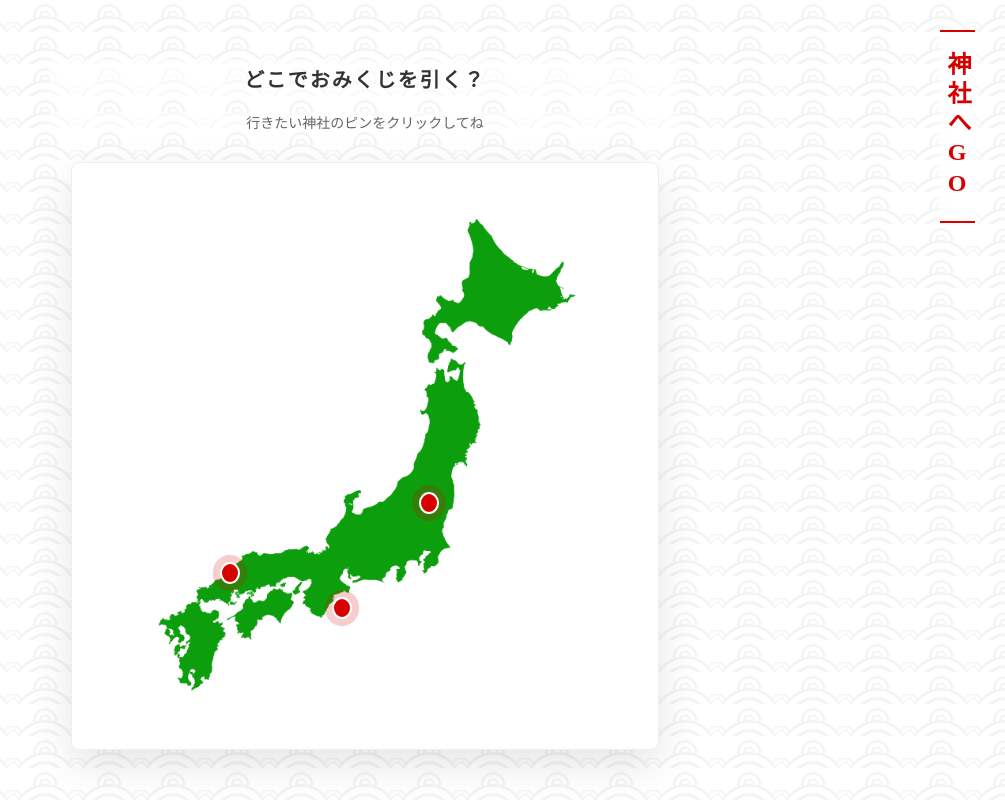
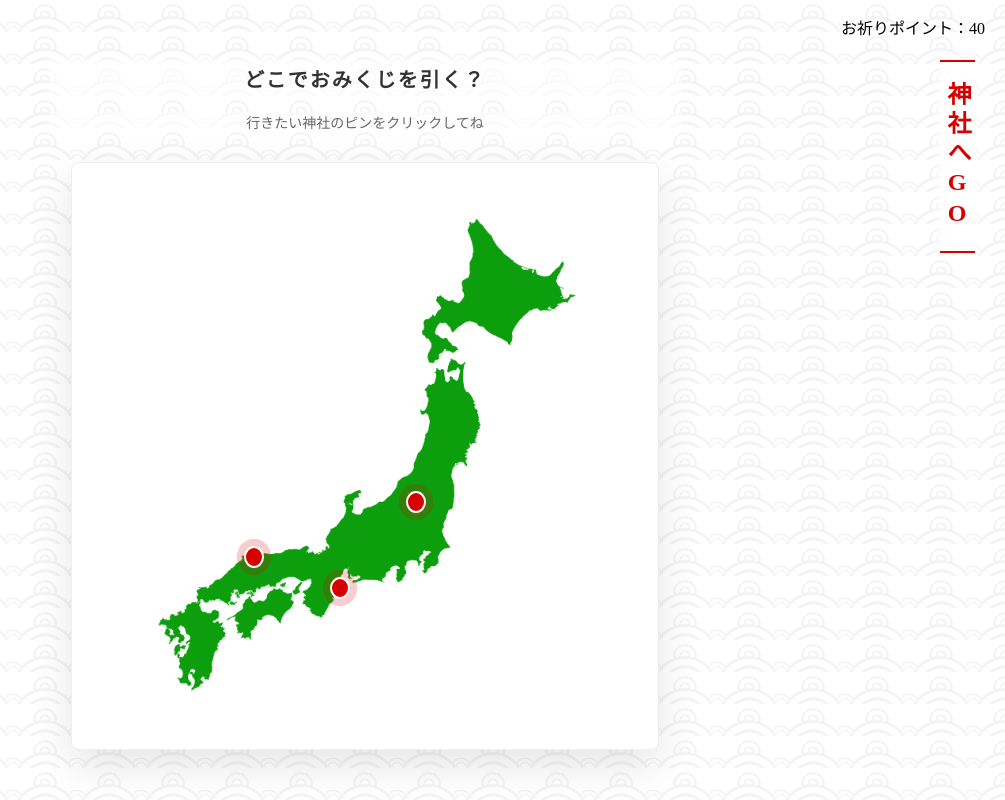
Before and after one commit to OOP2-2025-final-G04/JinjaheGo, a Flask app: page / in a window 1280 px wide. Shown: the whole page, without its empty margins (275-1280 px from the left). Run offline with Flask 3, Linux system fonts and the light colour scheme.

Commit message:
ポイントと座標

```diff
--- a/app.py
+++ b/app.py
@@ -1,6 +1,8 @@
+import json
 import sys
 import os
 
+# 現在のディレクトリをパスに追加
 sys.path.append(os.path.dirname(os.path.abspath(__file__)))
 
 from flask import Flask, render_template
@@ -10,36 +12,54 @@ from models.models import db, User
 from models.omikuji import OmikujiHistory
 from routes.omikuji import omikuji_bp
 from routes.choose import choose_bp
-import json
+from routes.index import index_bp # もしindex.pyがない場合は削除してください
 
 app = Flask(__name__)
 
-# ★ DB初期化（OK）
+# ★ DB初期化
 db.connect()
 db.create_tables([User, OmikujiHistory])
 
 # ★ Blueprint登録
+# index_bpがある場合は登録、なければコメントアウト
+# app.register_blueprint(index_bp)
+
 app.register_blueprint(omikuji_bp)
 
-# Blueprint登録
 for bp in blueprints:
     app.register_blueprint(bp)
 
 app.register_blueprint(choose_bp)
 
+def get_current_points():
+    # point.json の絶対パスを取得
+    point_file = os.path.join(os.path.dirname(__file__), 'point.json')
+    point_file = os.path.abspath(point_file)
+
+    point = 0
+
+    if os.path.exists(point_file):
+        try:
+            with open(point_file, 'r', encoding='utf-8') as f:
+                data = json.load(f)
+                point = data.get('point', 0)
+        except Exception:
+            point = 0
+
+    return point
 
 @app.route("/")
 def index():
-    return render_template("index.html")
+    # ポイントを取得して画面に渡す
+    points = get_current_points()
+    return render_template("index.html", points=points)
 
 
-# 神社ごとの処理
-# 例: /shrine/ise にアクセスが来たらここが動く
 @app.route("/shrine/<name>")
 def shrine_omikuji(name):
-    # name には "ise", "izumo", "itsukushima" が入ります
+    # 結果画面でもポイントを表示
+    points = get_current_points()
 
-    # ここで「伊勢神宮なら大吉が出やすい」みたいな特別処理も書けます！
     if name == "ise":
         display_name = "伊勢神宮"
     elif name == "izumo":
@@ -49,14 +69,12 @@ def shrine_omikuji(name):
     else:
         display_name = "謎の神社"
 
-    return render_template("result.html", shrine_name=display_name)
+    return render_template("result.html", shrine_name=display_name, points=points)
 
 
 @app.route("/choose")
 def choose():
-    with open("static/point.json") as f:
-        data = json.load(f)
-        points = data["points"]
+    points = get_current_points()
     return render_template("choose.html", points=points)
 
 
--- a/point.json
+++ b/point.json
@@ -1,7 +1,3 @@
 {
-<<<<<<< HEAD
-  "point": 18
-=======
-  "point": 37
->>>>>>> e1225e9a8bdfc9b82441a294f975a0e24aee93b6
+  "point": 40
 }
--- a/static/css/style.css
+++ b/static/css/style.css
@@ -9,7 +9,6 @@ body {
     padding: 0;
     min-height: 100vh;
 
-    /* ▼▼▼ ここが波模様（青海波）を作る魔法のコード ▼▼▼ */
     background-image:
         radial-gradient(circle at 100% 150%, #ffffff 24%, #f4f4f4 25%, #f4f4f4 28%, #ffffff 29%, #ffffff 36%, #f4f4f4 37%, #f4f4f4 40%, transparent 40%, transparent),
         radial-gradient(circle at 0    150%, #ffffff 24%, #f4f4f4 25%, #f4f4f4 28%, #ffffff 29%, #ffffff 36%, #f4f4f4 37%, #f4f4f4 40%, transparent 40%, transparent),
@@ -17,7 +16,6 @@ body {
         radial-gradient(circle at 100% 50%, #ffffff 5%, #f4f4f4 6%, #f4f4f4 8%, #ffffff 9%, #ffffff 14%, #f4f4f4 15%, #f4f4f4 18%, transparent 18%, transparent),
         radial-gradient(circle at 0    50%, #ffffff 5%, #f4f4f4 6%, #f4f4f4 8%, #ffffff 9%, #ffffff 14%, #f4f4f4 15%, #f4f4f4 18%, transparent 18%, transparent);
     background-size: 64px 32px; /* 波の大きさ */
-    /* ▲▲▲ ここまで ▲▲▲ */
 
     /* 画面中央に配置 */
     display: flex;
--- a/static/point.json
+++ b/static/point.json
@@ -1 +1,3 @@
-{"points": 10}
+{
+    "points": 10
+}
--- a/templates/index.html
+++ b/templates/index.html
@@ -4,28 +4,54 @@
     <meta charset="UTF-8">
     <title>日本地図おみくじ</title>
     <link rel="stylesheet" href="{{ url_for('static', filename='css/style.css') }}">
+
+    <style>
+        .point-display {
+            position: absolute;
+            top: 15px;       /* 画面の一番上に配置 */
+            right: 20px;     /* 右端 */
+
+            color: #000000;    /* 黒文字 */
+            font-size: 16px;   /* 文字サイズ */
+            font-family: "Shippori Mincho", "Hiragino Mincho ProN", "Yu Mincho", serif;
+
+            z-index: 9999;     /* 最前面に表示 */
+        }
+
+        /* ロゴの位置調整（ポイント表示の下へずらす） */
+        .app-title {
+            top: 60px !important; /* 上からの距離を増やして下げる */
+            right: 30px !important;
+        }
+    </style>
     </head>
 <body>
 
     <div class="app-title">神社へGO</div>
+
+    <div class="point-display">
+        お祈りポイント：{{ points }}
+    </div>
     <div class="container">
         <h1>どこでおみくじを引く？</h1>
         <p>行きたい神社のピンをクリックしてね</p>
 
         <div class="map-container">
-            <img src="{{ url_for('static', filename='images/japan_map.png') }}" alt="日本地図" class="map-image">
+            <div style="position: relative; width: 100%;">
+                <img src="{{ url_for('static', filename='images/japan_map.png') }}" alt="日本地図" class="map-image" style="width: 100%; display: block;">
 
-            <a href="/shrine/izumo" class="pin" style="top: 70%; left: 27%;">
+                <a href="/shrine/izumo" class="pin" style="top: 70%; left: 28%;">
                     <span class="pin-text">出雲大社</span>
                 </a>
 
-            <a href="/shrine/nikko" class="pin" style="top: 58%; left: 61%;">
+                <a href="/shrine/nikko" class="pin" style="top: 59%; left: 60%;">
                     <span class="pin-text">日光東照宮</span>
                 </a>
 
-            <a href="/shrine/ise" class="pin" style="top: 76%; left: 46%;">
+                <a href="/shrine/ise" class="pin" style="top: 76%; left: 45%;">
                     <span class="pin-text">伊勢神宮</span>
                 </a>
+            </div>
         </div>
     </div>
 
```
Also changed, not shown: routes/index.py (added, +37 -0 lines). Lines whose indentation alone changed are shown as unchanged.
